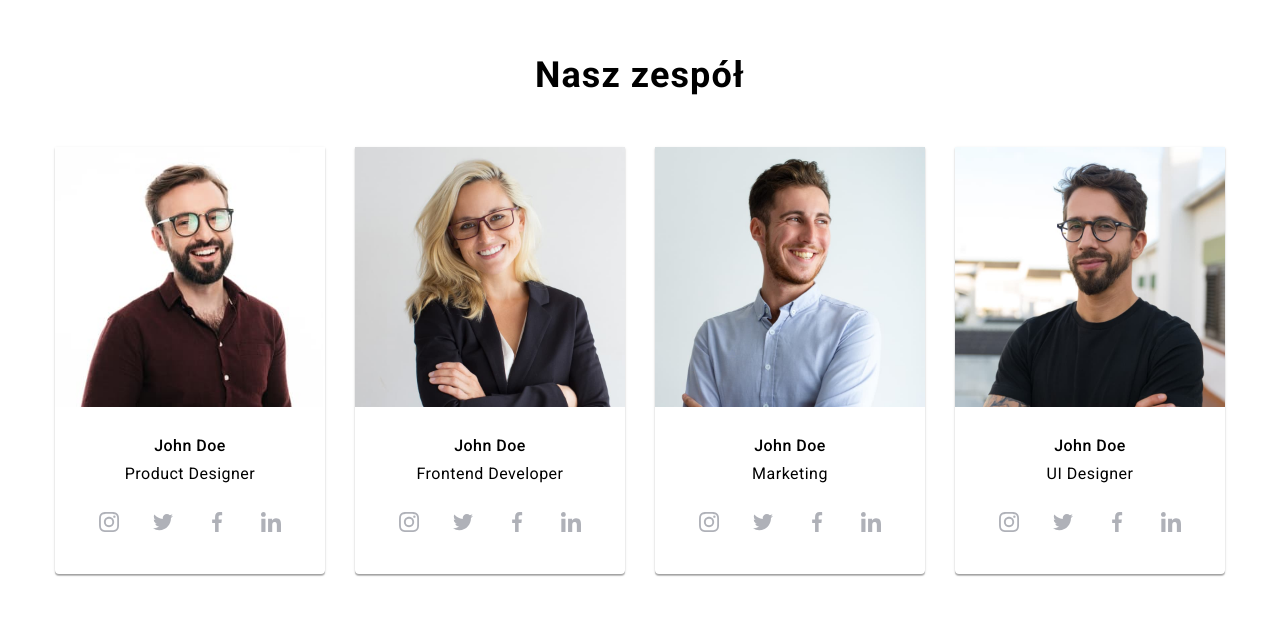
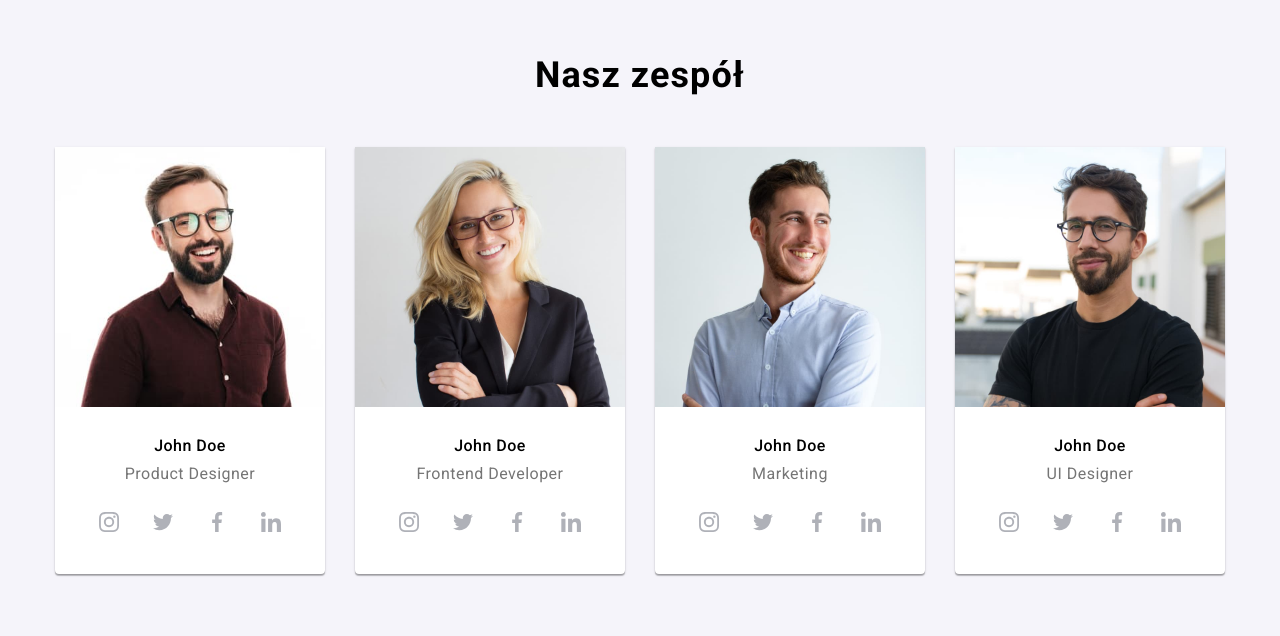
Before and after one commit to katarzynachodyniecka/goit-markup-hw-07, a plain HTML site: page index.html in a window 1280 px wide. Shown: the part 1644-2280 px from the top of the page. Drawn offline with nearby package versions, Linux system fonts and the light colour scheme; files that its build step writes are made by us from their sources.

Commit message:
colors upgrade

```diff
--- a/sass/components/_team.scss
+++ b/sass/components/_team.scss
@@ -1,5 +1,5 @@
 .team {
-    background: var(--brand-color-lightgrey);
+    background: $brandColorLightgrey;
     padding-bottom: 94px;
     padding-top: 94px;
     &__container {
@@ -14,7 +14,7 @@
 
         width: 270px;
 
-        background: var(--brand-color-white);
+        background: $brandColorWhite;
         box-shadow: 0px 1px 3px rgba(0, 0, 0, 0.12),
             0px 1px 1px rgba(0, 0, 0, 0.14), 0px 2px 1px rgba(0, 0, 0, 0.2);
         border-radius: 0px 0px 4px 4px;
@@ -34,7 +34,7 @@
         line-height: 1.18;
         text-align: center;
         letter-spacing: 0.03em;
-        color: var(--brand-color-grey);
+        color: $brandColorGrey;
         padding-bottom: 16px;
     }
 }
```
